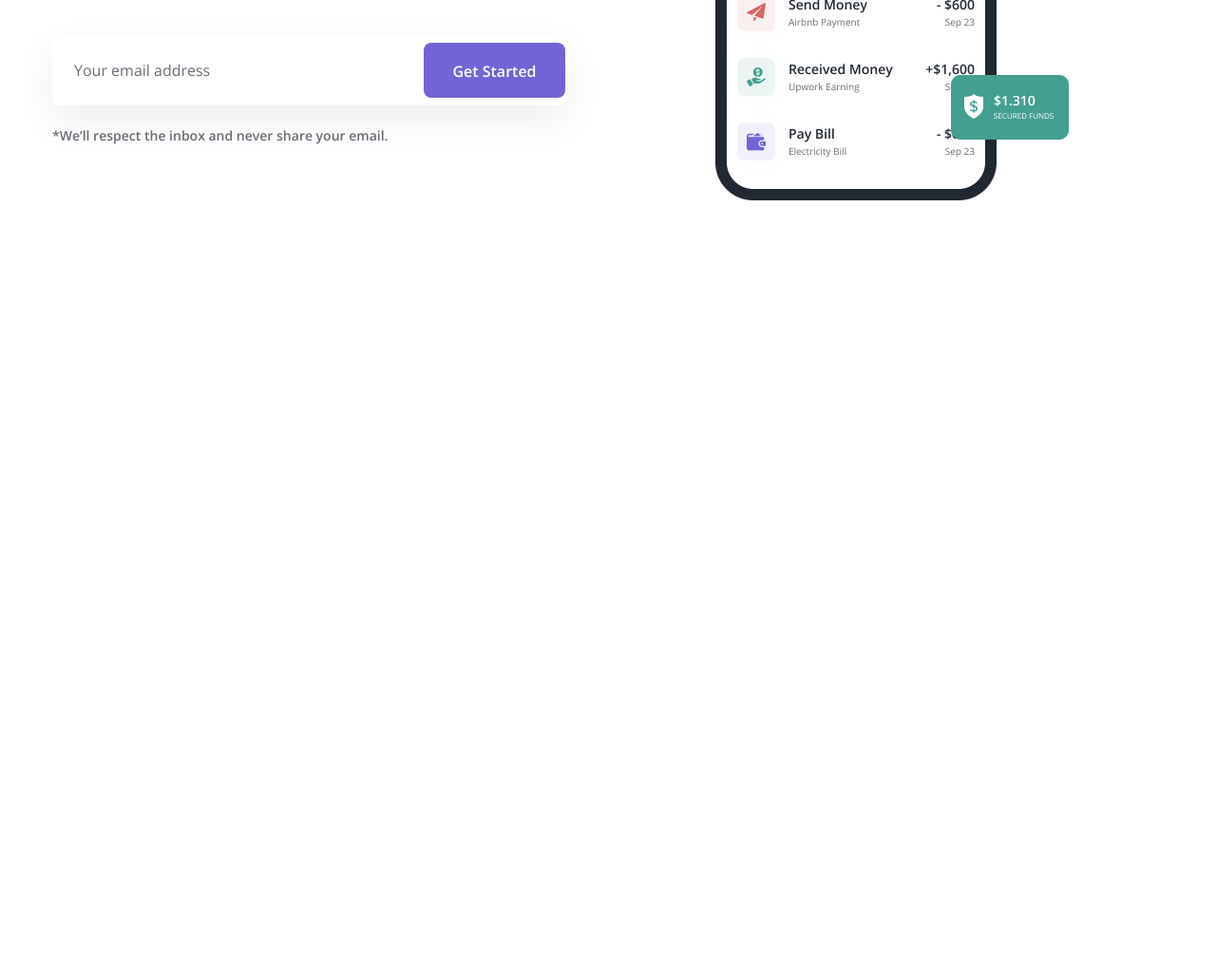
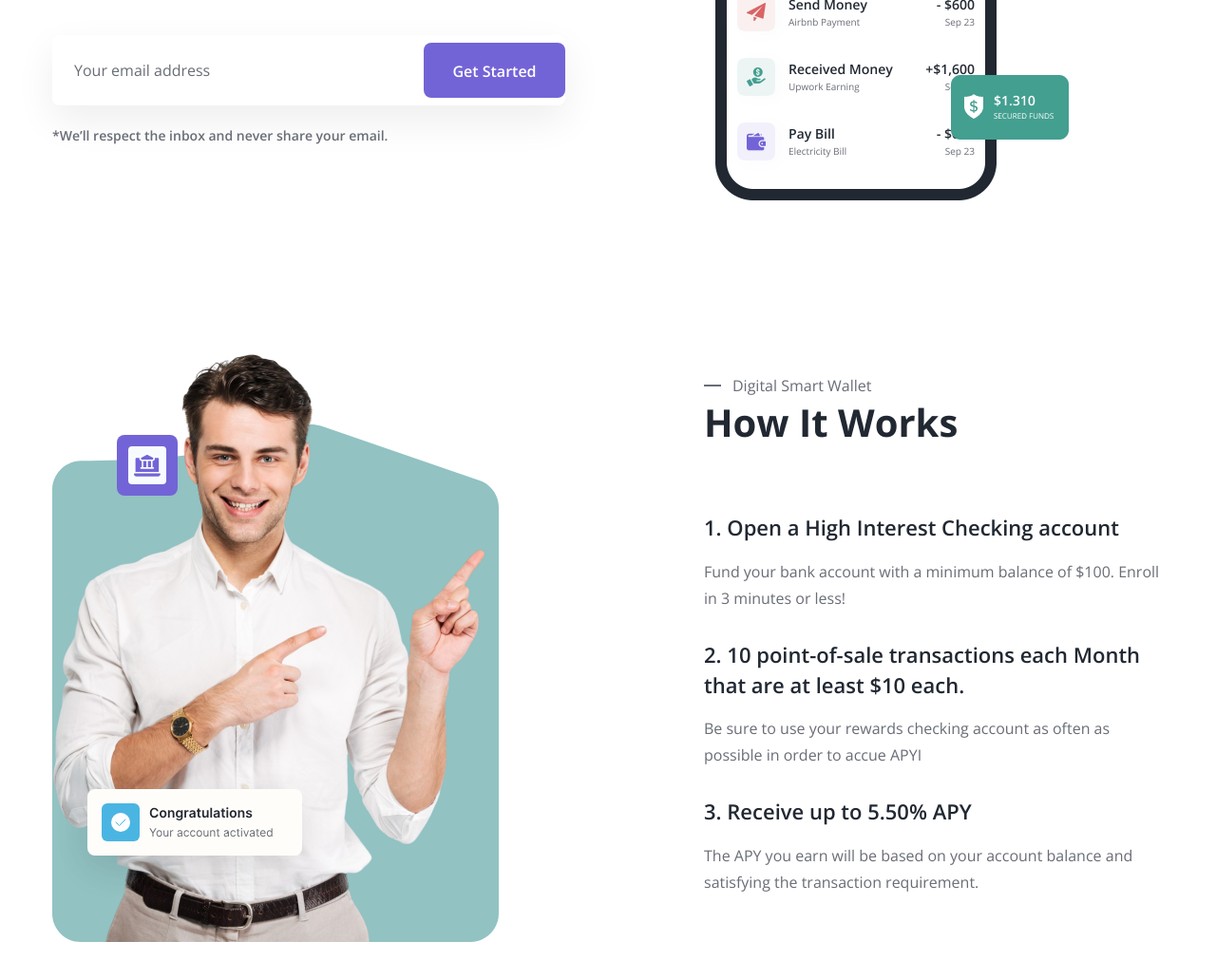
Before and after one commit to nguyentienngocne/mobile-banking, a plain HTML site: page index.html in a window 1280 px wide. Shown: the part 521-1552 px from the top of the page at 95% size. Before the commit the page ends 800 px from the top, so only its background shows below. Drawn offline with nearby package versions, Linux system fonts and the light colour scheme.

Commit message:
Làm phần How is works

```diff
--- a/assets/css/styles.css
+++ b/assets/css/styles.css
@@ -119,7 +119,7 @@ button {
     width: 46%;
 }
 
-.hero__desc-trademark {
+.trademark {
     display: flex;
     align-items: center;
     font-size: 1.6rem;
@@ -128,7 +128,7 @@ button {
     color: #696d77;
 }
 
-.hero__desc-trademark::before {
+.trademark::before {
     display: inline-block;
     margin-right: 12px;
     content: "";
@@ -227,4 +227,66 @@ button {
     bottom: 66px;
     right: -76px;
 }
+
+/* Works */
+.works {
+    margin-top: 160px;
 }
+
+.works__inner {
+    display: flex;
+    align-items: center;
+}
+
+.work-media__img-wrap {
+    display: flex;
+    position: relative;
+    width: 40%;
+}
+
+.work-media__img-bg {
+    z-index: -1;
+    position: absolute;
+    bottom: 0;
+    left: 0;
+}
+
+.work-media__img-decor1 {
+    position: absolute;
+    top: 85px;
+    right: 50px;
+}
+
+.work-media__img-decor2 {
+    position: absolute;
+    bottom: 35px;
+    right: -130px;
+}
+
+.works-content {
+    margin-left: 230px;
+}
+
+.works__heading {
+    margin-bottom: 70px;
+    font-size: 4rem;
+    font-weight: 700;
+    line-height: 1.25;
+    color: #212832;
+}
+
+.works__title {
+    margin-bottom: 16px;
+    font-size: 2.2rem;
+    font-weight: 600;
+    line-height: 1.45;
+    color: #212832;
+}
+
+.works__desc {
+    margin-bottom: 30px;
+    font-size: 1.6rem;
+    font-weight: 400;
+    line-height: 1.75;
+    color: #696d76;
+}
--- a/index.html
+++ b/index.html
@@ -139,7 +139,9 @@
             <div class="container">
                 <div class="hero__inner">
                     <div class="hero-content">
-                        <p class="hero__desc-trademark">Digital Smart Wallet</p>
+                        <p class="hero-trademark trademark">
+                            Digital Smart Wallet
+                        </p>
                         <h1 class="hero__heading">
                             Digital
                             <strong class="hero__heading--strong"
@@ -199,5 +201,67 @@
                 </div>
             </div>
         </section>
+        <main style="height: 5000px">
+            <!-- Works -->
+            <section class="works">
+                <div class="container">
+                    <div class="works__inner">
+                        <div class="works-media">
+                            <div class="work-media__img-wrap">
+                                <img
+                                    src="./assets/img/work-01.png"
+                                    alt=""
+                                    class="work-media__img--man"
+                                />
+                                <img
+                                    src="./assets/img/work-02.svg"
+                                    alt=""
+                                    class="work-media__img-bg"
+                                />
+                                <img
+                                    src="./assets/img/work-03.svg"
+                                    alt=""
+                                    class="work-media__img-decor1"
+                                />
+                                <img
+                                    src="./assets/img/work-04.svg"
+                                    alt=""
+                                    class="work-media__img-decor2"
+                                />
+                            </div>
+                        </div>
+                        <section class="works-content">
+                            <p class="works-trademark trademark">
+                                Digital Smart Wallet
+                            </p>
+                            <h2 class="works__heading">How It Works</h2>
+                            <h3 class="works__title">
+                                1. Open a High Interest Checking account
+                            </h3>
+                            <p class="works__desc">
+                                Fund your bank account with a minimum balance of
+                                $100. Enroll in 3 minutes or less!
+                            </p>
+                            <h3 class="works__title">
+                                2. 10 point-of-sale transactions each Month that
+                                are at least $10 each.
+                            </h3>
+                            <p class="works__desc">
+                                Be sure to use your rewards checking account as
+                                often as possible in order to accue APYI
+                            </p>
+                            <h3 class="works__title">
+                                3. Receive up to 5.50% APY
+                            </h3>
+                            <p class="works__desc">
+                                The APY you earn will be based on your account
+                                balance and satisfying the transaction
+                                requirement.
+                            </p>
+                        </section>
+                    </div>
+                </div>
+            </section>
+        </main>
     </body>
 </html>
```
Also changed, not shown: assets/img/work-01.png (added), assets/img/work-02.svg (added), assets/img/work-03.svg (added), assets/img/work-04.svg (added).
